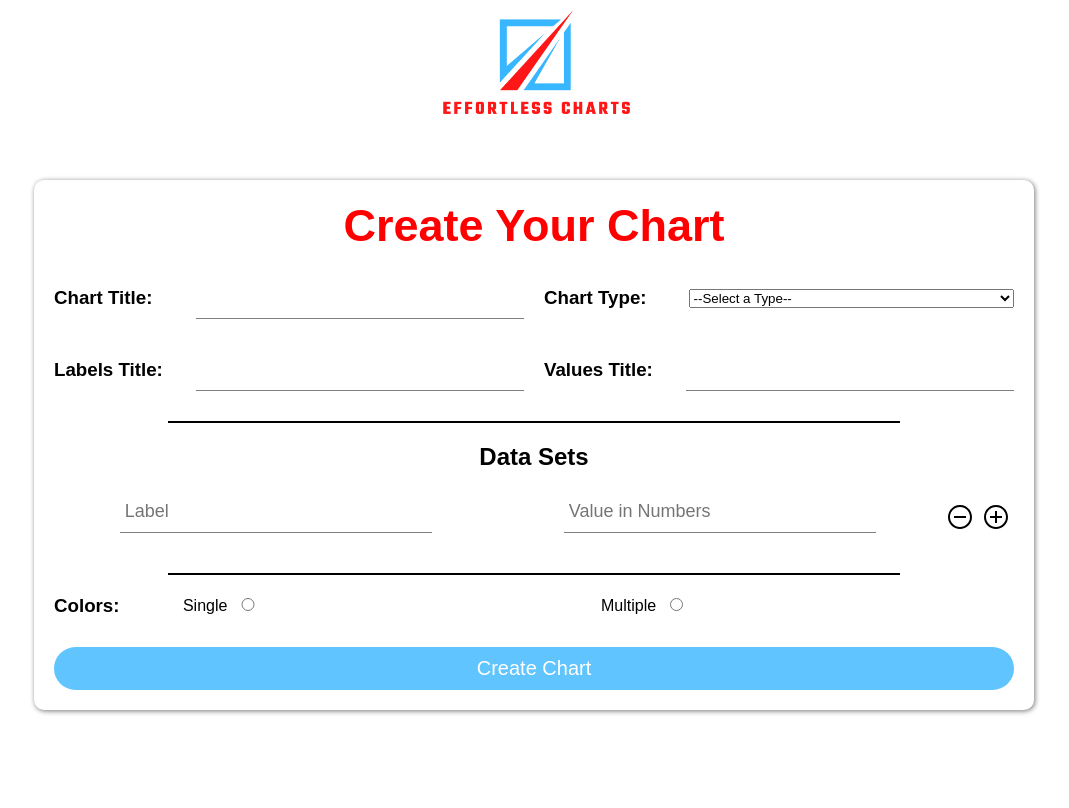
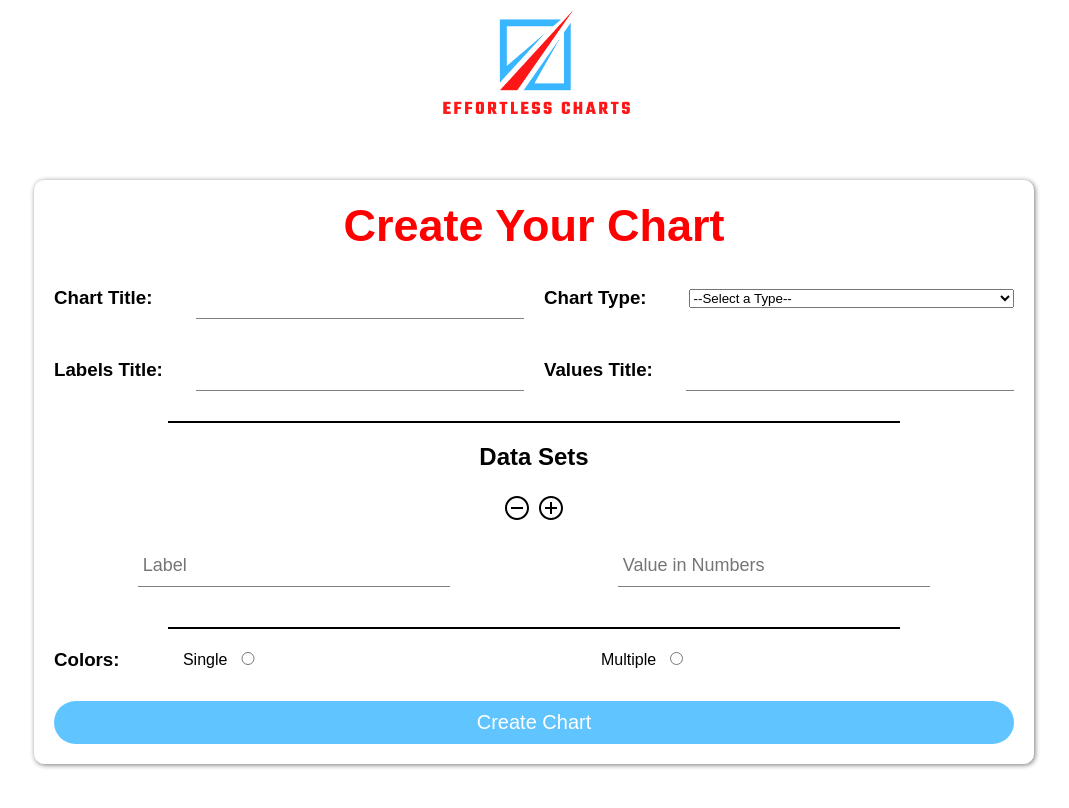
Before and after one commit to NoureldenRihan/Effortless-Chart, a React (Create React App) app: page / in a window 1280 px wide. Shown: the top 808 px of the page, without its empty margins (106-1175 px from the left). Built offline with nearby package versions, Linux system fonts and the light colour scheme.

Commit message:
UI and Styling Improvements

```diff
--- a/src/App.css
+++ b/src/App.css
@@ -182,18 +182,18 @@ select {
   justify-content: center;
 }
 
-.dataset svg {
-  cursor: pointer;
-}
-
 .datasetInput {
   width: 100%;
 }
 
 @media (max-width: 500px) {
   .dataset .half {
-    width: 40%;
+    width: 50%;
     justify-content: center;
+  }
+
+  .dataset .half input {
+    width: calc(100% - 25px);
   }
 }
 
@@ -252,6 +252,20 @@ select {
   width: 10%;
 }
 
+.datasetManipulation {
+  display: flex;
+  flex-flow: row wrap;
+  justify-content: center;
+  align-items: center;
+  width: 100%;
+}
+
+.datasetManipulation svg {
+  margin: 1px;
+  padding: 4px;
+  cursor: pointer;
+}
+
 /* End Data.jsx */
 /* Start Chart.jsx */
 
--- a/src/components/Data.jsx
+++ b/src/components/Data.jsx
@@ -121,6 +121,29 @@ function Data() {
         </div>
         <hr className="breaker" />
         <h2>Data Sets</h2>
+        <div className="datasetManipulation">
+          <svg
+            className="removeDataset"
+            onClick={removeDataset}
+            xmlns="http://www.w3.org/2000/svg"
+            width="24"
+            height="24"
+            viewBox="0 0 24 24"
+          >
+            <path d="M12 2c5.514 0 10 4.486 10 10s-4.486 10-10 10-10-4.486-10-10 4.486-10 10-10zm0-2c-6.627 0-12 5.373-12 12s5.373 12 12 12 12-5.373 12-12-5.373-12-12-12zm6 13h-12v-2h12v2z" />
+          </svg>
+          <svg
+            className="addDataset"
+            onClick={addDataset}
+            xmlns="http://www.w3.org/2000/svg"
+            width="24"
+            height="24"
+            viewBox="0 0 24 24"
+          >
+            <path d="M12 2c5.514 0 10 4.486 10 10s-4.486 10-10 10-10-4.486-10-10 4.486-10 10-10zm0-2c-6.627 0-12 5.373-12 12s5.373 12 12 12 12-5.373 12-12-5.373-12-12-12zm6 13h-5v5h-2v-5h-5v-2h5v-5h2v5h5v2z" />
+          </svg>
+        </div>
+
         <div id="datasets" className="datasets">
           <div className="dataset">
             <div className="half">
@@ -141,26 +164,6 @@ function Data() {
                 required
               />
             </div>
-            <svg
-              className="removeDataset"
-              onClick={removeDataset}
-              xmlns="http://www.w3.org/2000/svg"
-              width="24"
-              height="24"
-              viewBox="0 0 24 24"
-            >
-              <path d="M12 2c5.514 0 10 4.486 10 10s-4.486 10-10 10-10-4.486-10-10 4.486-10 10-10zm0-2c-6.627 0-12 5.373-12 12s5.373 12 12 12 12-5.373 12-12-5.373-12-12-12zm6 13h-12v-2h12v2z" />
-            </svg>
-            <svg
-              className="addDataset"
-              onClick={addDataset}
-              xmlns="http://www.w3.org/2000/svg"
-              width="24"
-              height="24"
-              viewBox="0 0 24 24"
-            >
-              <path d="M12 2c5.514 0 10 4.486 10 10s-4.486 10-10 10-10-4.486-10-10 4.486-10 10-10zm0-2c-6.627 0-12 5.373-12 12s5.373 12 12 12 12-5.373 12-12-5.373-12-12-12zm6 13h-5v5h-2v-5h-5v-2h5v-5h2v5h5v2z" />
-            </svg>
           </div>
           {dataset}
         </div>
```
